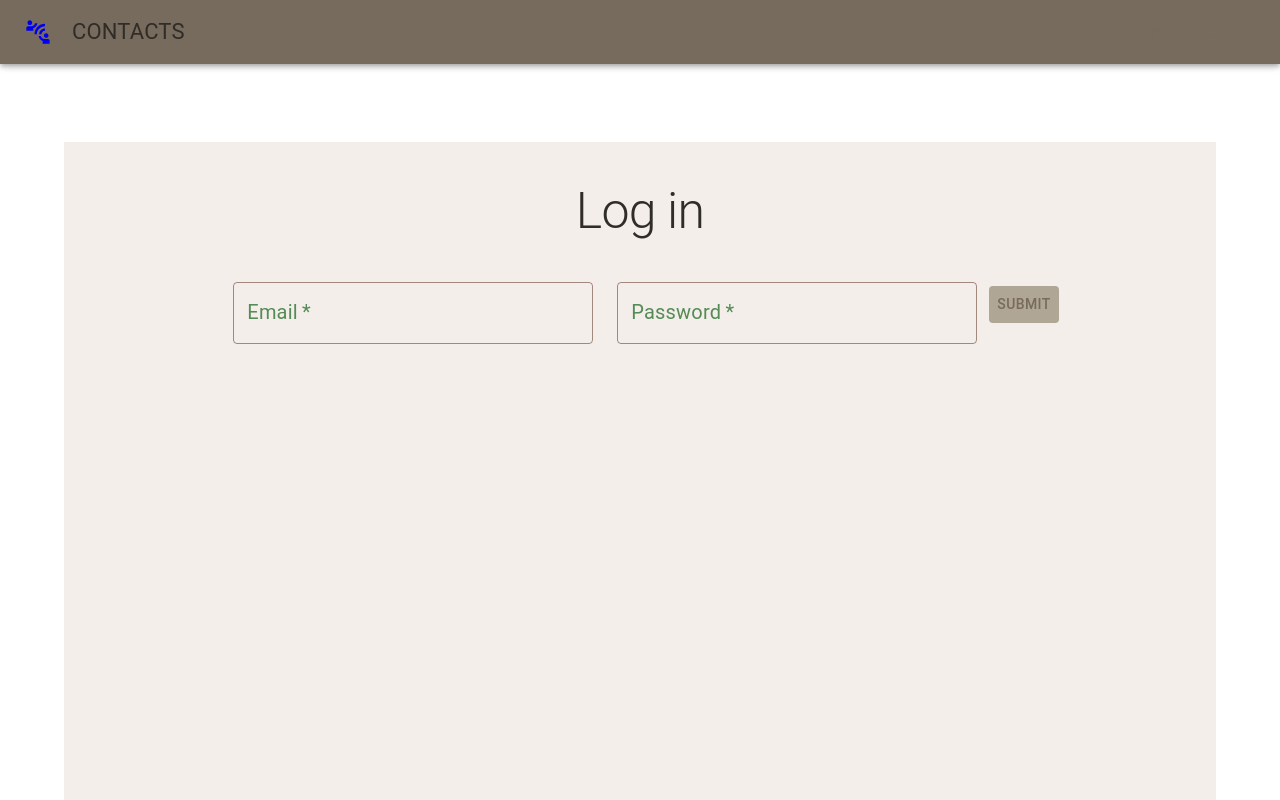
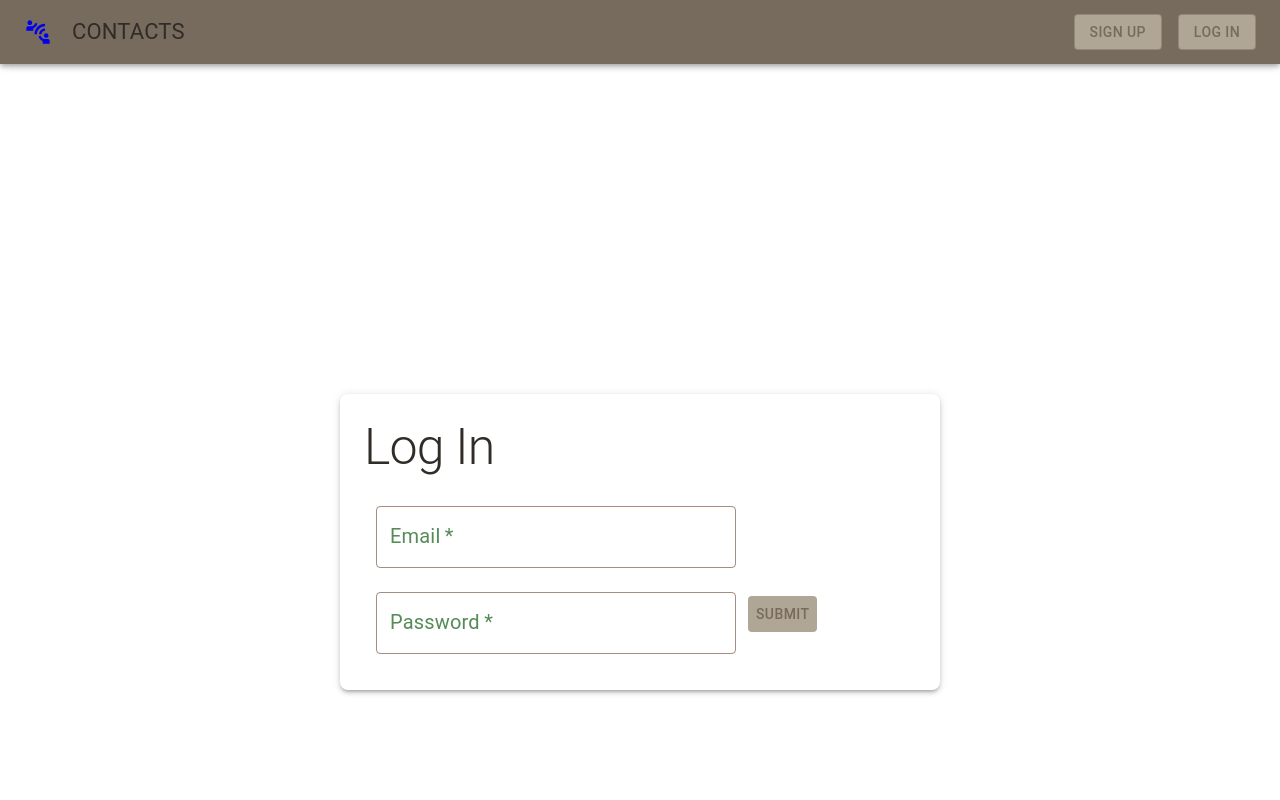
Before and after one commit to sunny7657/goit-react-hw-08-phonebook, a React (Create React App) app: page /login in a window 1280 px wide. Shown: the top 800 px of the page. Built offline with nearby package versions, Linux system fonts and the light colour scheme.

Commit message:
fix/refactor pages and navbar code

```diff
--- a/src/components/Navbar/NavbarAuth.jsx
+++ b/src/components/Navbar/NavbarAuth.jsx
@@ -3,12 +3,16 @@ import { Button } from '@mui/material';
 
 const NavbarAuth = () => {
   return (
-    <div style={{ display: 'flex', alignItems: 'center' }}>
-      <NavLink to="/signup">
-        <Button sx={{ backgroundColor: 'transparent' }}>Sign up</Button>
+    <div style={{ display: 'flex', alignItems: 'center', gap: '1rem' }}>
+      <NavLink to="/signup" style={{ textDecoration: 'none' }}>
+        <Button variant="outlined" color="primary">
+          Sign up
+        </Button>
       </NavLink>
-      <NavLink to="/login">
-        <Button sx={{ backgroundColor: 'transparent' }}>Log in</Button>
+      <NavLink to="/login" style={{ textDecoration: 'none' }}>
+        <Button variant="outlined" color="primary">
+          Log in
+        </Button>
       </NavLink>
     </div>
   );
--- a/src/components/Navbar/NavbarUser.jsx
+++ b/src/components/Navbar/NavbarUser.jsx
@@ -12,7 +12,7 @@ export const NavbarUser = () => {
     const result = await dispatch(logout());
 
     if (result.meta.requestStatus === 'rejected') {
-      Notify.failure('Oops... Something went wrong. Please, try again!');
+      Notify.failure('Oops... Something went wrong. Please try again!');
       return;
     }
 
@@ -20,11 +20,11 @@ export const NavbarUser = () => {
   };
 
   return (
-    <div style={{ display: 'flex', alignItems: 'center' }}>
-      <Typography variant="body1" sx={{ mr: 2 }}>
+    <div style={{ display: 'flex', alignItems: 'center', gap: '1rem' }}>
+      <Typography variant="body1" color="textPrimary">
         {name || 'User'}
       </Typography>
-      <Button onClick={onLogout} variant="text" color="primary">
+      <Button onClick={onLogout} variant="outlined" color="primary">
         Log out
       </Button>
     </div>
--- a/src/pages/HomePage.jsx
+++ b/src/pages/HomePage.jsx
@@ -1,16 +1,48 @@
-import { StyledHomeSection, StyledHomeContainer } from './HomePage.styled';
-import { Typography } from '@mui/material';
+import React from 'react';
+import { Box, Typography, Grid, Paper } from '@mui/material';
+import { NavLink } from 'react-router-dom';
 
 const HomePage = () => {
   return (
-    <StyledHomeSection>
-      <StyledHomeContainer>
-        <Typography variant="h1">Welcome!</Typography>
-        {/* <Typography variant="h3">
-          Please, sign up / log in to access your own phonebook!
-        </Typography> */}
-      </StyledHomeContainer>
-    </StyledHomeSection>
+    <Box
+      sx={{
+        display: 'flex',
+        flexDirection: 'column',
+        flexGrow: 1,
+        alignItems: 'center',
+        justifyContent: 'center',
+        hangingPunctuationHeight: '100vh',
+        padding: 3,
+      }}
+    >
+      <Grid container spacing={4} justifyContent="center">
+        <Grid item xs={12} md={8}>
+          <Paper elevation={3} sx={{ padding: 3, textAlign: 'center' }}>
+            <Typography variant="h1" component="h1" gutterBottom>
+              Welcome!
+            </Typography>
+            <Typography variant="h3" component="h2" gutterBottom>
+              Please, sign up or log in to access your own phonebook!
+            </Typography>
+            <Box sx={{ mt: 2 }}>
+              <NavLink to="/signup">
+                <Typography variant="h6" color="primary">
+                  Sign Up
+                </Typography>
+              </NavLink>
+              <Typography variant="h6" color="textSecondary" sx={{ my: 1 }}>
+                or
+              </Typography>
+              <NavLink to="/login">
+                <Typography variant="h6" color="primary">
+                  Log In
+                </Typography>
+              </NavLink>
+            </Box>
+          </Paper>
+        </Grid>
+      </Grid>
+    </Box>
   );
 };
 
--- a/src/pages/LoginPage.jsx
+++ b/src/pages/LoginPage.jsx
@@ -1,9 +1,6 @@
-import { Alert, Typography } from '@mui/material';
-import {
-  StyledSignupContainer,
-  StyledSignupSection,
-} from './SignupPage.styled';
-import LoginForm from 'components/LoginForm/LoginForm';
+import React from 'react';
+import { Alert, Typography, Box, Paper } from '@mui/material';
+import LoginForm from 'components/LoginForm/LoginForm'; // Formularz logowania
 import { selectAuthError, selectAuthLoading } from '../redux/selectors';
 import { useSelector } from 'react-redux';
 import { AppLoader } from 'components/Loader/Loader';
@@ -13,18 +10,39 @@ const LoginPage = () => {
   const authError = useSelector(selectAuthError);
 
   return (
-    <StyledSignupSection>
-      <StyledSignupContainer>
-        <Typography variant="h1">Log in</Typography>
+    <Box
+      sx={{
+        display: 'flex',
+        justifyContent: 'center',
+        alignItems: 'center',
+        minHeight: '100vh',
+        backgroundColor: theme => theme.palette.background.paper,
+        padding: 3,
+      }}
+    >
+      <Paper
+        elevation={3}
+        sx={{
+          maxWidth: 600,
+          width: '100%',
+          padding: 3,
+          backgroundColor: theme => theme.palette.background.default,
+          borderRadius: 2,
+          boxShadow: theme => theme.shadows[3],
+        }}
+      >
+        <Typography variant="h1" component="h1" gutterBottom>
+          Log In
+        </Typography>
         {authLoading && <AppLoader />}
         <LoginForm />
         {authError && (
-          <Alert variant="outlined" severity="error">
+          <Alert variant="outlined" severity="error" sx={{ mt: 2 }}>
             Error: {authError}
           </Alert>
         )}
-      </StyledSignupContainer>
-    </StyledSignupSection>
+      </Paper>
+    </Box>
   );
 };
 
--- a/src/pages/SignupPage.jsx
+++ b/src/pages/SignupPage.jsx
@@ -1,31 +1,49 @@
-import { Alert, Typography } from '@mui/material';
 import RegistrationForm from 'components/RegistrationForm/RegistrationForm';
+import React from 'react';
+import { Alert, Typography, Box, Paper } from '@mui/material';
 import { selectAuthError, selectAuthLoading } from '../redux/selectors';
 import { useSelector } from 'react-redux';
 import { AppLoader } from 'components/Loader/Loader';
-import {
-  StyledSignupContainer,
-  StyledSignupSection,
-} from './SignupPage.styled';
 
-const RegisterPage = () => {
+const SignupPage = () => {
   const authLoading = useSelector(selectAuthLoading);
   const authError = useSelector(selectAuthError);
 
   return (
-    <StyledSignupSection>
-      <StyledSignupContainer>
-        <Typography variant="h1">Registration</Typography>
+    <Box
+      sx={{
+        display: 'flex',
+        justifyContent: 'center',
+        alignItems: 'center',
+        minHeight: '100vh',
+        backgroundColor: theme => theme.palette.background.paper,
+        padding: 3,
+      }}
+    >
+      <Paper
+        elevation={3}
+        sx={{
+          maxWidth: 600,
+          width: '100%',
+          padding: 3,
+          backgroundColor: theme => theme.palette.background.default,
+          borderRadius: 2,
+          boxShadow: theme => theme.shadows[3],
+        }}
+      >
+        <Typography variant="h1" component="h1" gutterBottom>
+          Sign Up
+        </Typography>
         {authLoading && <AppLoader />}
         <RegistrationForm />
         {authError && (
-          <Alert variant="outlined" severity="error">
+          <Alert variant="outlined" severity="error" sx={{ mt: 2 }}>
             Error: {authError}
           </Alert>
         )}
-      </StyledSignupContainer>
-    </StyledSignupSection>
+      </Paper>
+    </Box>
   );
 };
 
-export default RegisterPage;
+export default SignupPage;
```
